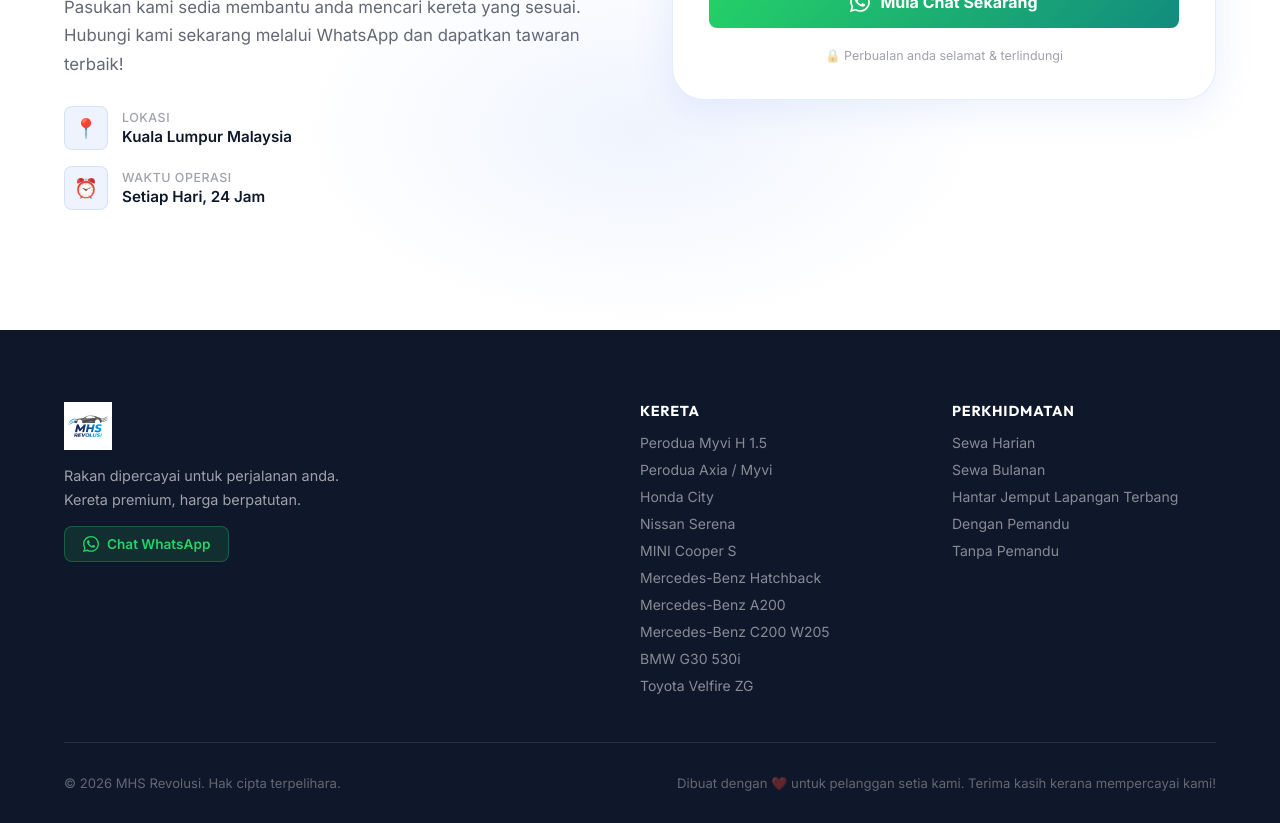
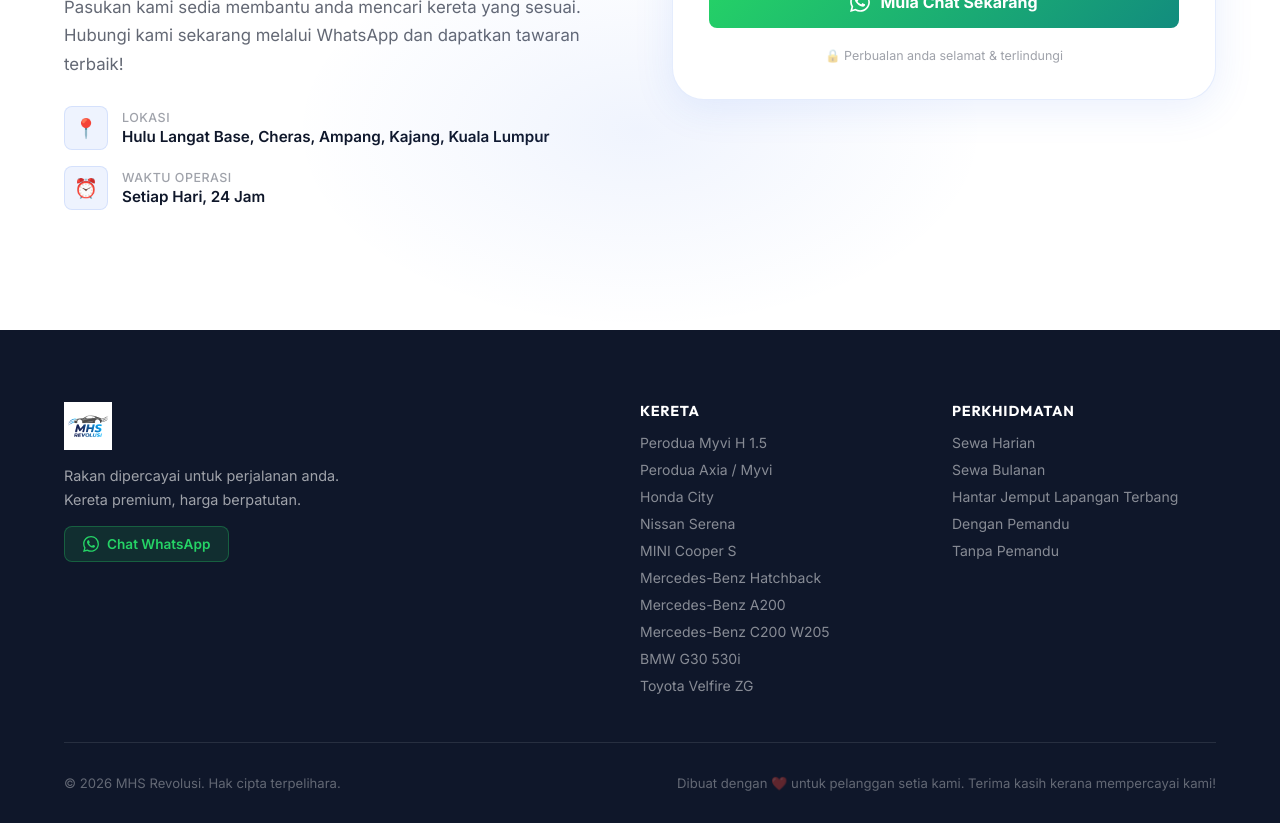
Before and after one commit to rendra-v/rentalcar, a React (Vite) app: page / in a window 1280 px wide. Shown: the part 4980-5803 px from the top of the page. Built offline with nearby package versions, Linux system fonts and the light colour scheme.

Commit message:
fix: kemaskini lokasi perkhidmatan - Hulu Langat, Cheras, Ampang, Kajang, KL

```diff
--- a/index.html
+++ b/index.html
@@ -42,7 +42,7 @@
       "telephone": "+60172975568",
       "address": {
         "@type": "PostalAddress",
-        "addressLocality": "Kuala Lumpur",
+        "addressLocality": "Hulu Langat Base, Cheras, Ampang, Kajang, Kuala Lumpur",
         "addressCountry": "MY"
       },
       "openingHours": "Mo-Su 00:00-23:59",
--- a/src/components/Contact.jsx
+++ b/src/components/Contact.jsx
@@ -29,7 +29,7 @@
               <div className="contact-info-icon">📍</div>
               <div>
                 <div className="contact-info-label">Lokasi</div>
-                <div className="contact-info-value">Kuala Lumpur Malaysia</div>
+                <div className="contact-info-value">Hulu Langat Base, Cheras, Ampang, Kajang, Kuala Lumpur</div>
               </div>
             </div>
             <div className="contact-info-item">
```
